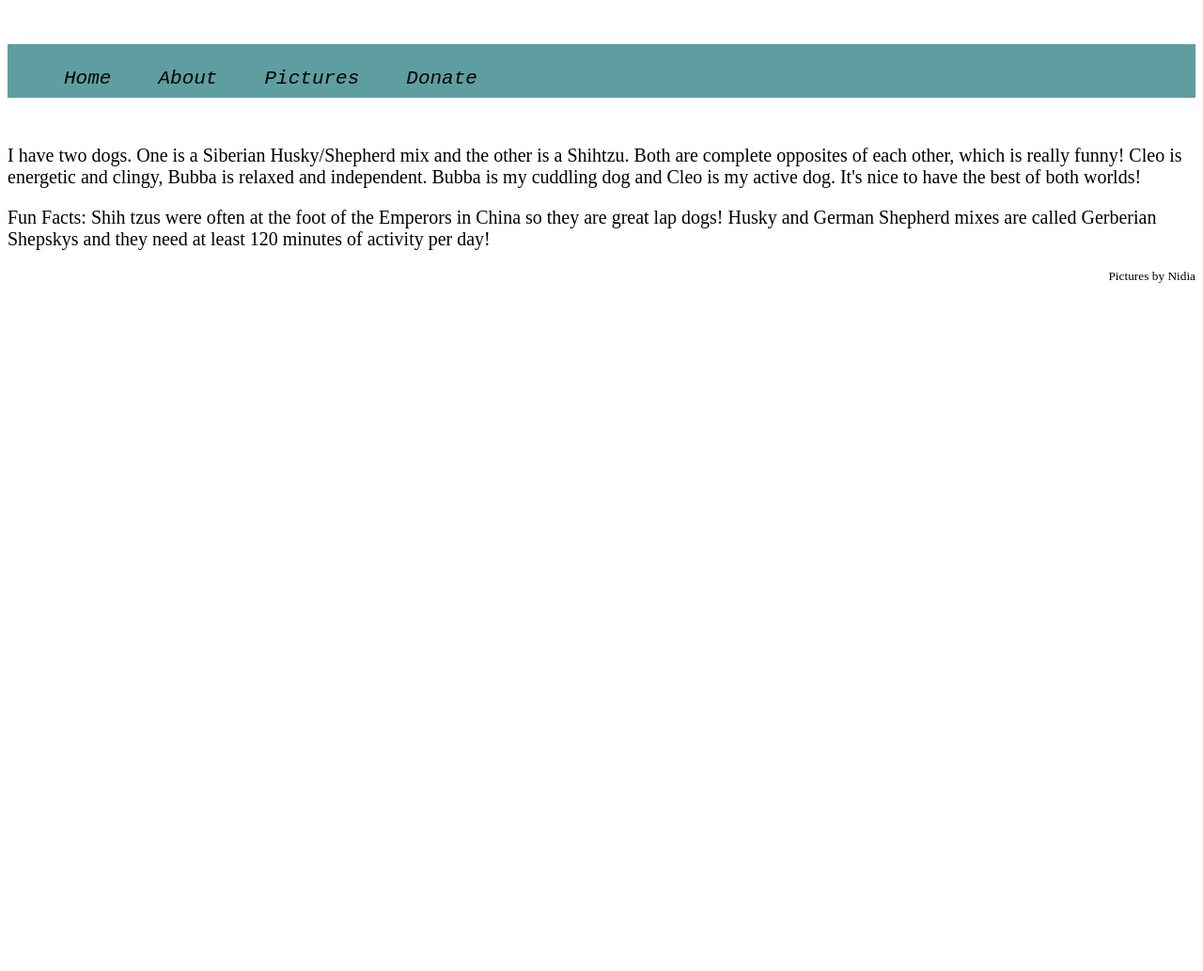
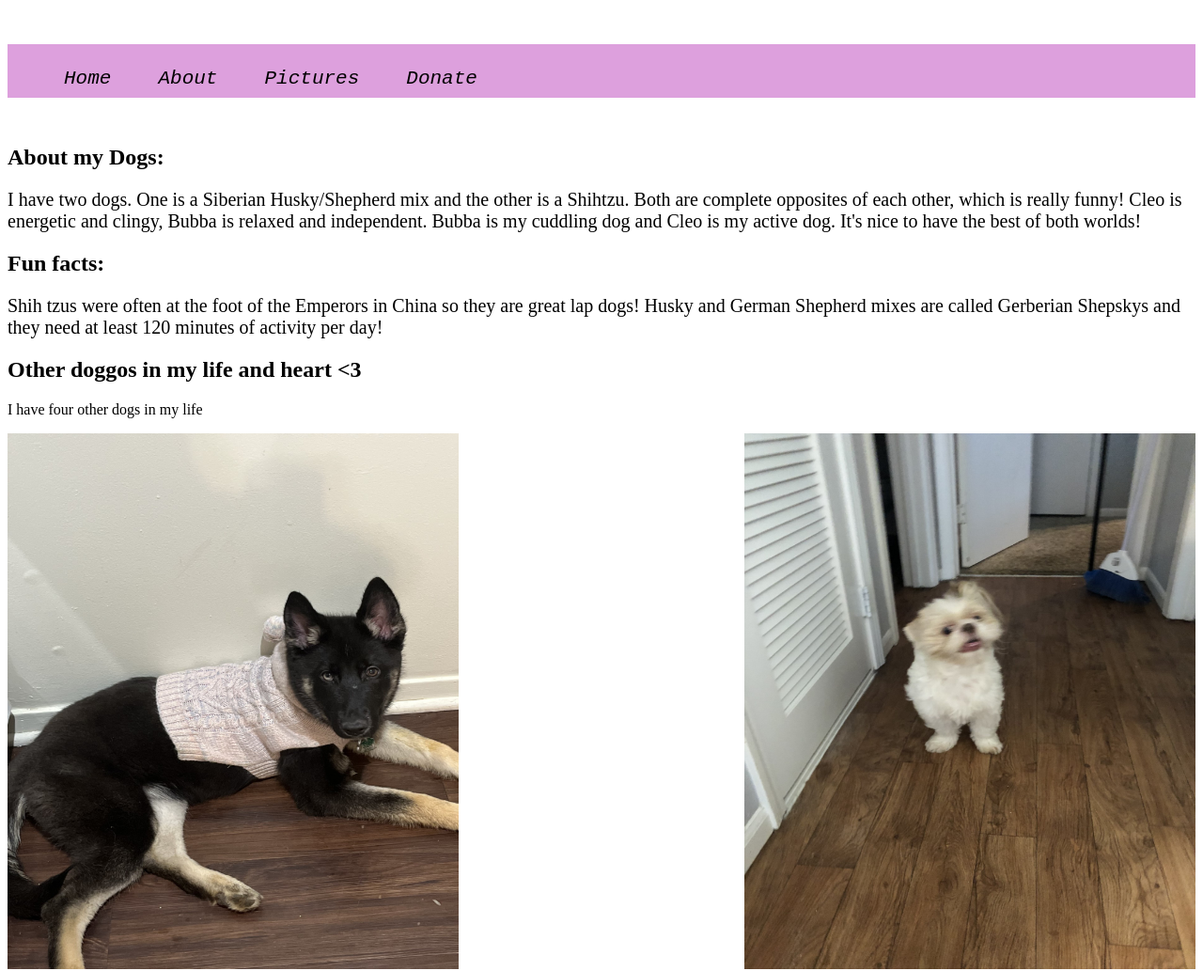
Before and after one commit to nidiam/HTML-Project, a website: page index.html in a window 1280 px wide. Shown: the part 61-1094 px from the top of the page at 94% size. Before the commit the page ends 800 px from the top, so only its background shows below. Drawn offline with Linux system fonts and the light colour scheme.

Commit message:
added pics and heading

```diff
--- a/index.html
+++ b/index.html
@@ -7,13 +7,14 @@
    <body>
       <!-- Write your HTML in this file! -->
 
+   <main>
 <h1>
    My Dogs
 </h1>
 
 
-<Nav class="Nav">
-<ul class="Bar">
+<Nav class="navBar">
+<ul>
    <li class="li" ><a >Home</a></li>
    <li class="li" ><a >About</a></li>
    <li class="li" ><a >Pictures</a></li>
@@ -21,19 +22,37 @@
 </ul>
  </Nav>
 
+<article>
 
+ <h2>About my Dogs:</h2>
 
- <p class="Paragraph">
+ <p class="paragraph">
    I have two dogs. One is a Siberian Husky/Shepherd mix and the other is a Shihtzu. Both are complete opposites of each other, which is really funny! Cleo is energetic and clingy, Bubba is relaxed and independent. Bubba is my cuddling dog and Cleo is my active dog. It's nice to have the best of both worlds!
  </p>
 
- <p class="Facts">
-   Fun Facts: Shih tzus were often at the foot of the Emperors in China so they are great lap dogs! Husky and German Shepherd mixes are called Gerberian Shepskys and they need at least 120 minutes of activity per day!
+ <h2>Fun facts:</h2>
+
+ <p class="facts">
+    Shih tzus were often at the foot of the Emperors in China so they are great lap dogs! Husky and German Shepherd mixes are called Gerberian Shepskys and they need at least 120 minutes of activity per day!
  </p>
 
+<h2>Other doggos in my life and heart <3</h2>
 
+ <p class = "others">I have four other dogs in my life
 
+ </p>
+</article>
 
+<div class="image">
+<img src ="./spec/Cleo.jpg" alt=" picture of dog">
+
+<img style = "float: right;" src="./spec/bubba.jpg" alt="picture of small dog">
+
+<img src="./spec/strider.jpg" alt="a very cute little doggo">
+
+</div>
+
+</main>
  <footer class="footer">
    Pictures by Nidia
  </footer>
--- a/styles.css
+++ b/styles.css
@@ -1,25 +1,45 @@
 /* Write your CSS here! */
-Nav {
-    background-color:cadetblue;
+.navBar {
+    background-color: plum;
     color:black;
     font-family: monospace;
     font-size: 50px;
 
+
 }
 
+.body {
+    margin: 8px;
+    display: block;
+}
 
-
-.li{
+li{
    list-style: none;
    margin-left: 20px;
    display:inline;
    font-size: 21px;
    font-style: oblique;
+
 }
 
-.Paragraph {
+li a:hover {
+    background-color: aliceblue;
+  }
+
+.paragraph {
 
  font-size: 20px;
+
+
+}
+
+img {
+    width: 480px;
+    height: 570px;
+    display:inline
+}
+
+.image {
 
 
 }
@@ -29,6 +49,6 @@ Nav {
     text-align:end
 }
 
-.Facts {
+.facts {
     font-size: 20px;
 }
```
Also changed, not shown: spec/Cleo.jpg (added), spec/bubba.jpg (added), spec/strider.jpg (added).
